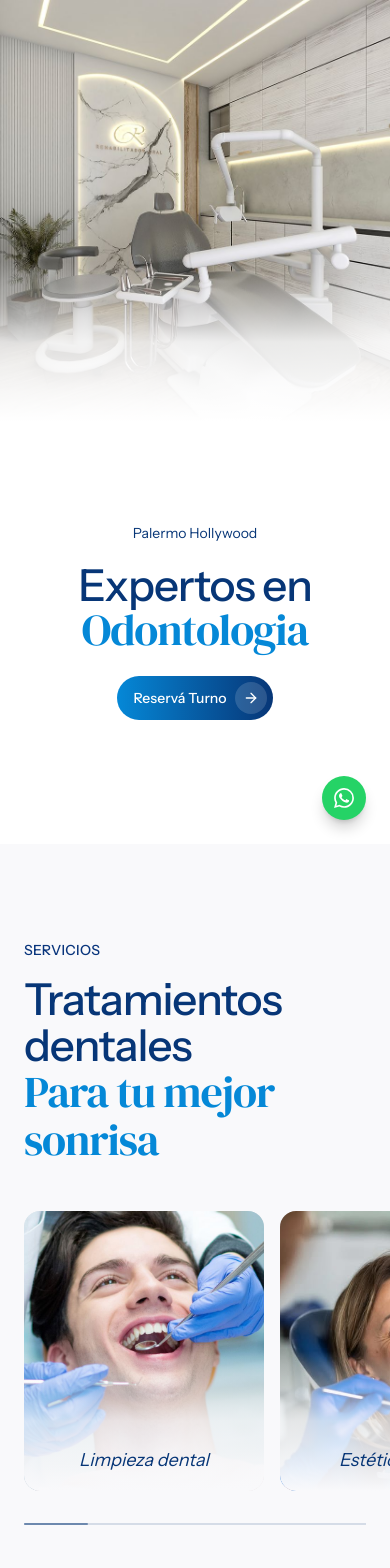
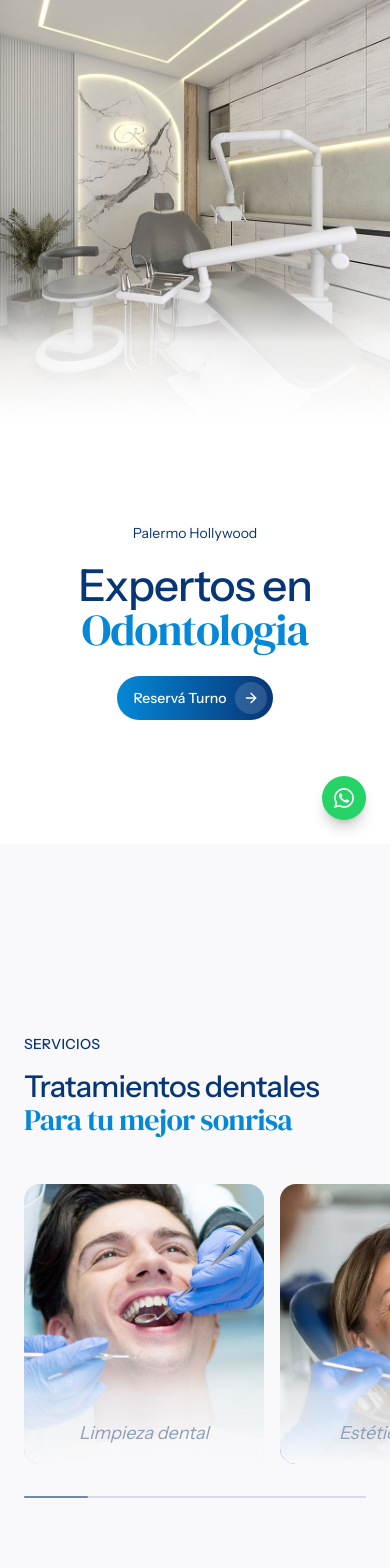
Before and after one commit to mateoLorenzo/kingdom-tech, a Next.js app in the folder dental-landing/: page / in a window 390 px wide. Shown: the top 1568 px of the page. Built offline with nearby package versions, Linux system fonts and the light colour scheme.

Commit message:
Improved services section responsive

```diff
--- a/dental-landing/app/globals.css
+++ b/dental-landing/app/globals.css
@@ -17,6 +17,7 @@ html, body {
   color: #171717;
   font-family: var(--font-sans);
   color-scheme: light;
+  overscroll-behavior-y: none;
 }
 
 @layer utilities {
--- a/dental-landing/components/ServicesCarousel.tsx
+++ b/dental-landing/components/ServicesCarousel.tsx
@@ -71,9 +71,8 @@ export function ServicesCarousel() {
         {services.map(({ name, image }, i) => (
           <div
             key={name}
-            className={`relative h-[280px] w-[240px] shrink-0 overflow-hidden rounded-2xl bg-gray-200 ${
-              revealed ? "animate-hero-fade-up" : "opacity-0"
-            }`}
+            className={`relative h-[280px] w-[240px] shrink-0 overflow-hidden rounded-2xl bg-gray-200 ${revealed ? "animate-hero-fade-up" : "opacity-0"
+              }`}
             style={revealed ? { animationDelay: `${i * 90}ms` } : undefined}
           >
             {image && (
@@ -86,7 +85,7 @@ export function ServicesCarousel() {
                 <div className="absolute inset-x-0 bottom-0 h-1/2 bg-gradient-to-t from-[#F9F9FB] via-[#F9F9FB]/80 to-transparent" />
               </>
             )}
-            <p className="absolute bottom-5 left-5 right-5 text-center text-[18px] italic leading-[1.1] text-[#073677]">
+            <p className="absolute bottom-5 left-5 right-5 text-center text-[18px] italic leading-[1.1] text-[#8d9fb9]">
               {name}
             </p>
           </div>
--- a/dental-landing/components/sections/Hero.tsx
+++ b/dental-landing/components/sections/Hero.tsx
@@ -16,7 +16,7 @@ const laurelMaskStyle = (url: string) => ({
 
 export function Hero() {
   return (
-    <main className="relative w-full min-h-[100dvh] lg:h-[100dvh] lg:px-2.5 lg:pt-2.5 lg:pb-2.5 lg:pl-0 flex flex-col lg:block">
+    <main className="relative w-full min-h-[100svh] lg:h-[100svh] lg:px-2.5 lg:pt-2.5 lg:pb-2.5 lg:pl-0 flex flex-col lg:block">
       <section className="flex flex-col flex-1 lg:grid lg:flex-none lg:gap-8 lg:grid-cols-[54fr_48fr]">
         <div className="order-2 lg:order-1 flex flex-1 lg:flex-none flex-col items-center justify-center gap-5 sm:gap-6 lg:gap-8 pt-4 sm:pt-6 lg:pt-18 pb-10 sm:pb-12 lg:pb-16 px-6 lg:pl-[max(40px,calc((100vw-1280px)/2+40px))] lg:pr-6 text-center lg:shrink-0">
           <span
@@ -50,7 +50,7 @@ export function Hero() {
         </div>
 
         <div
-          className="animate-hero-fade-in relative order-1 lg:order-2 h-[50dvh] sm:h-[55dvh] lg:h-[calc(100dvh-20px)] rounded-none lg:rounded-[28px] bg-neutral-200 overflow-hidden"
+          className="animate-hero-fade-in relative order-1 lg:order-2 h-[50svh] sm:h-[55svh] lg:h-[calc(100svh-20px)] rounded-none lg:rounded-[28px] bg-neutral-200 overflow-hidden"
           style={{ animationDelay: "120ms" }}
         >
           <Image
--- a/dental-landing/components/sections/Services.tsx
+++ b/dental-landing/components/sections/Services.tsx
@@ -4,7 +4,7 @@ import { dmSerifDisplay } from "@/app/fonts";
 
 export function Services() {
   return (
-    <section id="servicios" className="w-full overflow-x-clip bg-[#F9F9FB] py-24">
+    <section id="servicios" className="w-full overflow-x-clip bg-[#F9F9FB] min-h-[100svh] flex flex-col justify-center py-24">
       <div className="mx-auto w-full max-w-[1280px] px-6 lg:px-10">
         <Reveal>
           <p className="text-sm font-medium uppercase tracking-[.3px] text-[#09357C]">
@@ -12,7 +12,7 @@ export function Services() {
           </p>
         </Reveal>
         <Reveal delay={120}>
-          <h2 className="mt-4 text-[44px] font-medium leading-[1.05] tracking-tight text-[#073677]">
+          <h2 className="mt-4 text-[30px] leading-[1.1] sm:text-[36px] sm:leading-[1.08] lg:text-[44px] lg:leading-[1.05] font-medium tracking-tight text-[#073677]">
             Tratamientos dentales
             <br />
             <span className={`${dmSerifDisplay.className} font-normal italic text-[#0588D7]`}>
```
